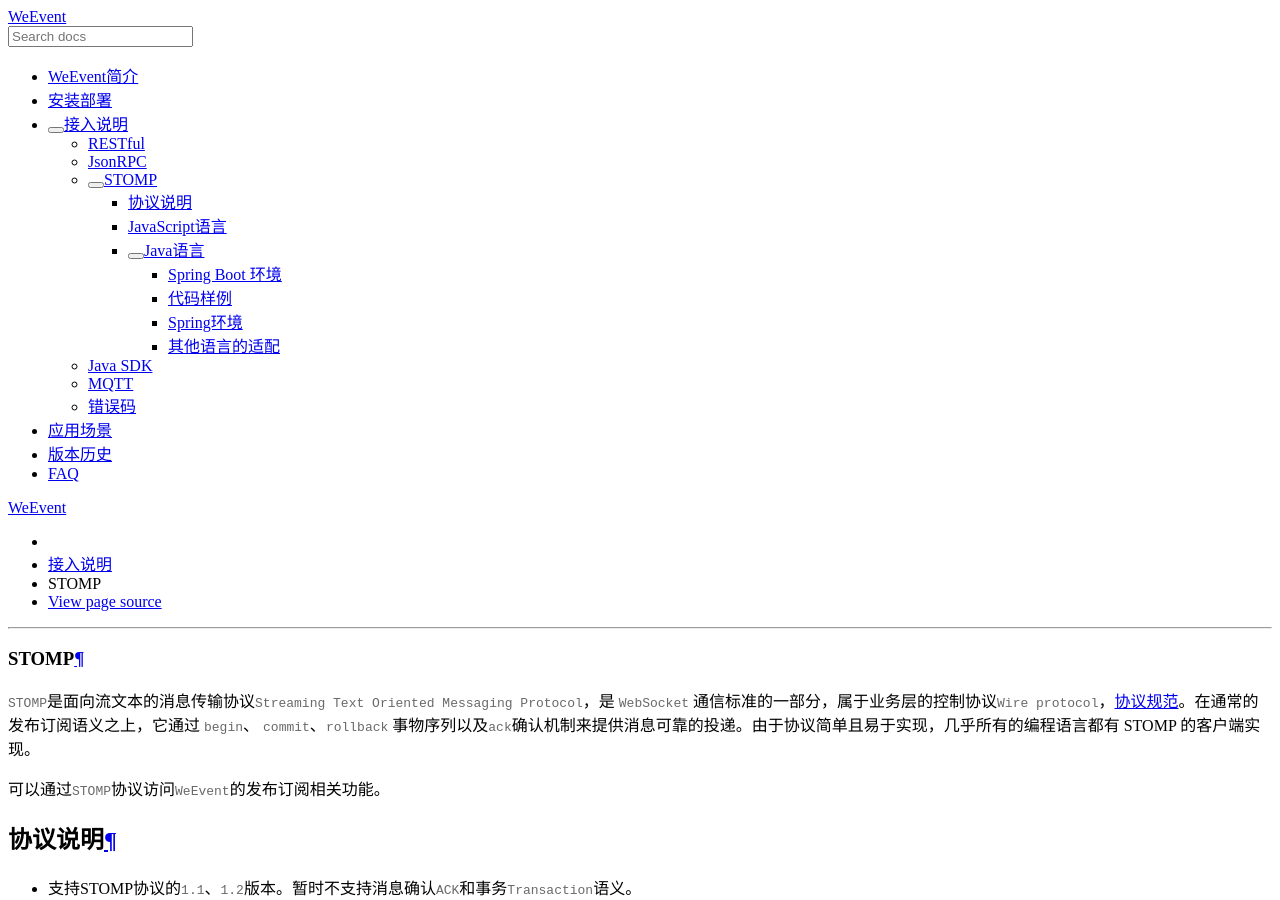
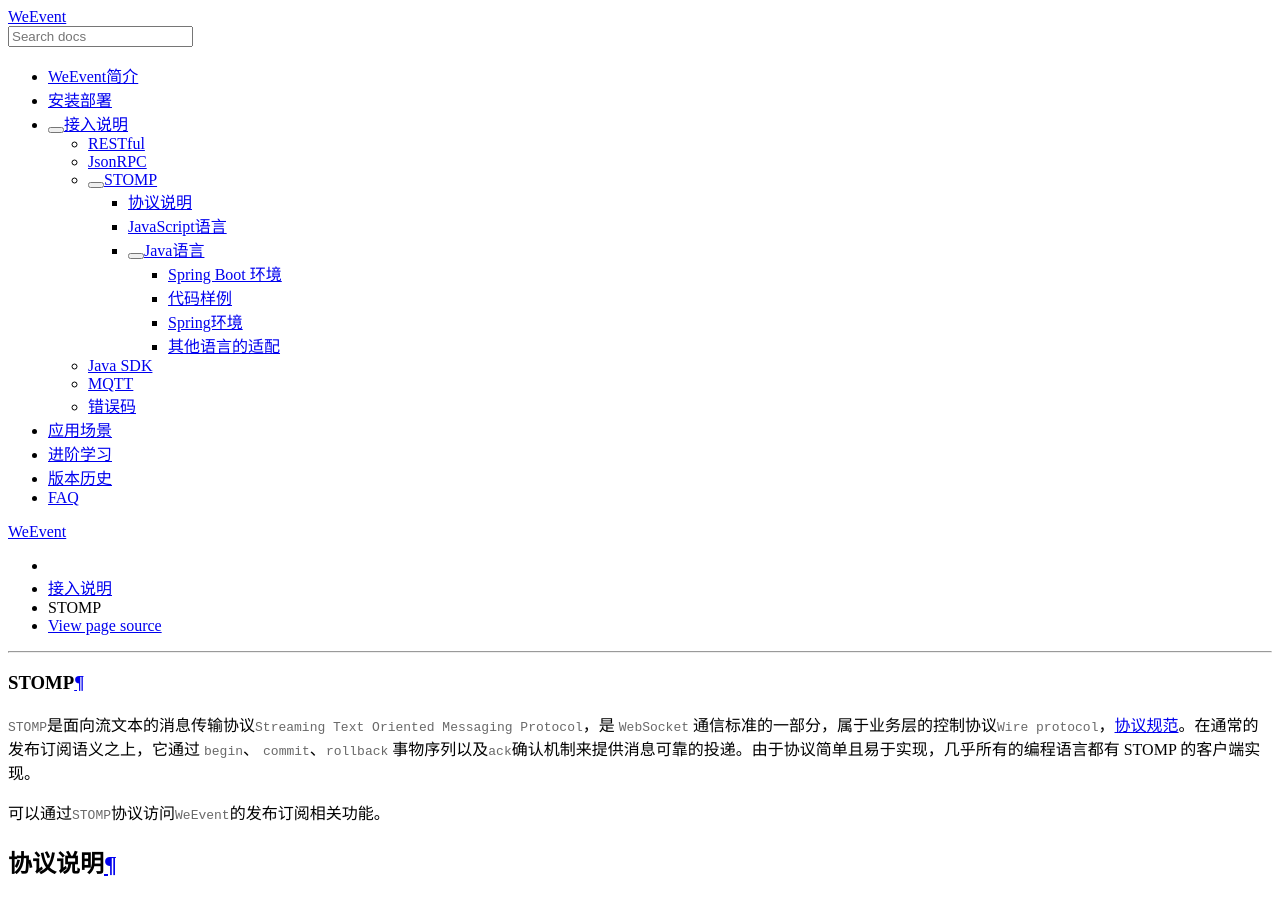
Before and after one commit to WeBankBlockchain/WeEvent-docs, a Sphinx documentation site: the page built from docs/protocal/stomp.md, in a window 1280 px wide and 900 px high. Built offline with Sphinx 7.4.7 and the Read the Docs theme 2.0.0, drawn with Linux system fonts in a browser that asks for light colours.

Commit message:
add file

```diff
--- /dev/null
+++ b/docs/advanced/index.rst
@@ -0,0 +1,8 @@
+进阶学习
+=========================================
+
+.. toctree::
+   :maxdepth: 1
+   :caption: Contents:
+
+   /advanced/doc
--- a/docs/index.rst
+++ b/docs/index.rst
@@ -42,5 +42,6 @@
    /install/index
    /protocal/index
    /scarino/index
+   /advanced/index
    /history/changelog.md
    /faq/index
--- a/docs/protocal/stomp.md
+++ b/docs/protocal/stomp.md
@@ -70,7 +70,7 @@
     StompHeaders header = new StompHeaders();
     header.set("eventId","2cf24dba-59-1124");
 	header.set("groupId","1");
-	header.set("weevent-format","json")
+	header.set("weevent-format","json");
     header.setDestination(topic);
 
     StompSession.Subscription subscription = stompSession.subscribe(header, new StompFrameHandler() {
```
Also changed, not shown: docs/advanced/doc.md (added).
